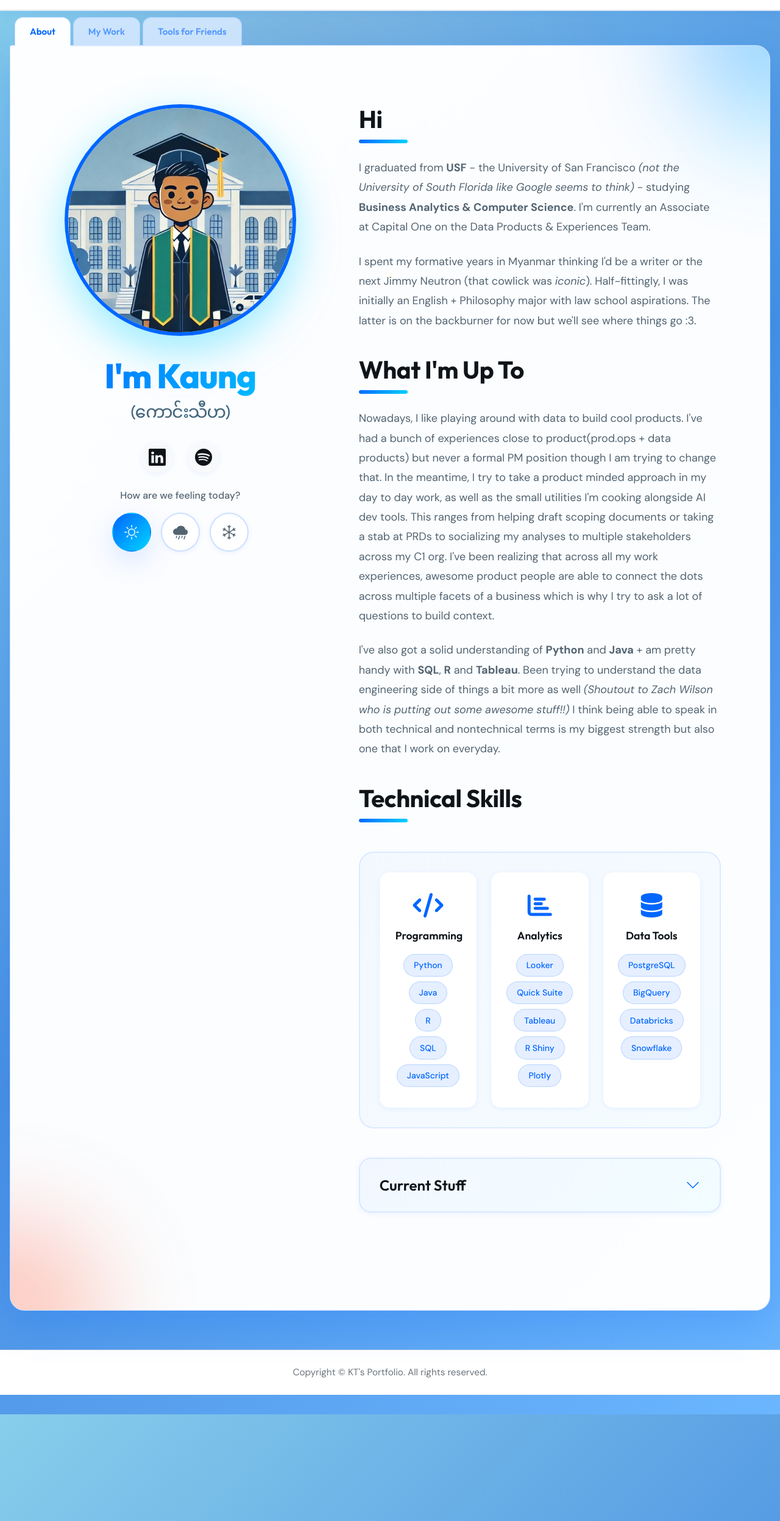
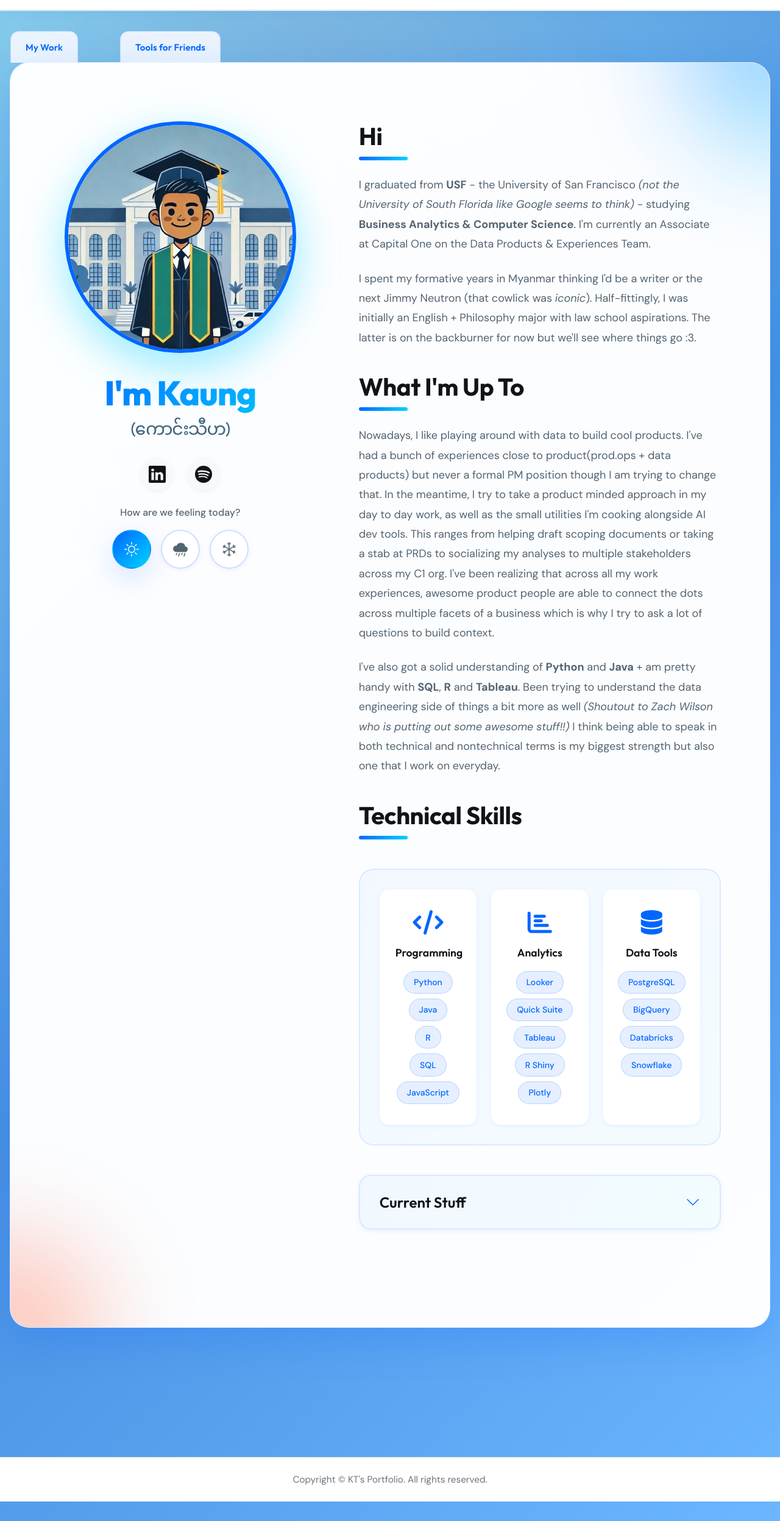
Before and after one commit to kaungthiha/kaungthiha.github.io, a Jekyll site: the page built from index.html, in a window 1280 px wide. Shown: the whole page at 61% size. Built offline with Jekyll 4.4.1, drawn with Linux system fonts in a browser that asks for light colours; the list of posts is cut into pages by our own code.

Commit message:
Revert "tab fix v3"
This reverts commit 48564c47372f2bdeb88c839997fe028c76c35e7d.

```diff
--- a/assets/css/landing.css
+++ b/assets/css/landing.css
@@ -143,69 +143,40 @@
   z-index: 1;
 }
 
-/* ── Folder Stack — horizontal tab strip + swappable content panels ── */
+/* ── Folder Stack — hand-of-cards layout ── */
 
+/* Outer wrapper; no extra right padding needed — tabs sit above the card */
 .folder-stack-container {
   max-width: 1400px;
-  margin: 0.5rem auto;
+  margin: 2rem auto;
   padding: 0 1rem;
   position: relative;
   z-index: 1;
   animation: cardReveal 0.8s cubic-bezier(0.34, 1.56, 0.64, 1) backwards;
 }
 
-/* Persistent tab strip — all three tabs always visible at the top */
-.folder-tab-strip {
-  display: flex;
-  gap: 0.25rem;
-  padding: 0 0.5rem;
+/* Stack is the positioning context; height is managed by JS.
+   padding-top reserves the horizontal tab strip above the main card. */
+.folder-stack {
   position: relative;
-  z-index: 2;
+  padding-top: 52px;
+  transition: height 0.45s cubic-bezier(0.4, 0, 0.2, 1);
 }
 
-.folder-tab {
-  height: 48px;
-  padding: 0 1.5rem;
-  background: rgba(218, 234, 255, 0.85);
-  border: 1.5px solid rgba(0, 102, 255, 0.15);
-  border-bottom: none;
-  border-radius: 14px 14px 0 0;
-  font-family: 'Outfit', sans-serif;
-  font-size: 0.9375rem;
-  font-weight: 600;
-  color: rgba(0, 102, 255, 0.6);
-  cursor: pointer;
-  transition: background 0.2s ease, color 0.2s ease;
-  white-space: nowrap;
-  position: relative;
-  bottom: -1.5px; /* overlap the card's top border for a seamless join */
+/* Every card: absolute, full width */
+.folder-card {
+  position: absolute;
+  left: 0;
+  right: 0;
+  border-radius: 32px;
+  border: 1px solid rgba(0, 102, 255, 0.1);
+  overflow: hidden;
+  transition: box-shadow 0.4s ease, background 0.3s ease;
 }
 
-.folder-tab:hover:not(.active) {
-  background: rgba(200, 225, 255, 0.95);
-  color: var(--electric-blue);
-}
-
-.folder-tab.active {
-  background: rgba(255, 255, 255, 0.98);
-  color: var(--electric-blue);
-  border-color: rgba(0, 102, 255, 0.2);
-}
-
-/* Cards — normal flow; only data-order="1" is visible */
-.folder-card {
-  border-radius: 4px 24px 24px 24px;
-  border: 1.5px solid rgba(0, 102, 255, 0.2);
-  background: rgba(255, 255, 255, 0.98);
-  box-shadow: var(--shadow-xl);
-  overflow: hidden;
-  position: relative;
-  z-index: 1;
-}
-
-/* Atmospheric blur accents */
-.folder-card::before,
-.folder-card::after {
+/* Atmospheric blur accents on the front card only */
+.folder-card[data-order="1"]::before,
+.folder-card[data-order="1"]::after {
   content: '';
   position: absolute;
   width: 300px;
@@ -216,20 +187,94 @@
   pointer-events: none;
   animation: float 8s ease-in-out infinite;
 }
-.folder-card::before { top: -150px; right: -150px; background: var(--gradient-primary); }
-.folder-card::after  { bottom: -150px; left: -150px; background: var(--gradient-accent); animation-delay: 4s; }
+.folder-card[data-order="1"]::before {
+  top: -150px; right: -150px;
+  background: var(--gradient-primary);
+  animation-delay: 0s;
+}
+.folder-card[data-order="1"]::after {
+  bottom: -150px; left: -150px;
+  background: var(--gradient-accent);
+  animation-delay: 4s;
+}
 
-.folder-card[data-order="1"] { display: block; }
-.folder-card:not([data-order="1"]) { display: none; }
+/* Order 1 — front card, sits below the tab strip */
+.folder-card[data-order="1"] {
+  top: 52px;
+  z-index: 30;
+  background: rgba(255, 255, 255, 0.98);
+  box-shadow: var(--shadow-xl);
+  cursor: default;
+}
 
-/* Fade content in when a card becomes active */
-.folder-card[data-order="1"] .folder-body { animation: fadeInUp 0.35s ease-out; }
+/* Order 2 & 3 — inactive: only the horizontal tab label is shown,
+   card body is hidden, no background behind the tab area.
+   overflow: visible lets the peek-label render even though the card has 0 in-flow height. */
+.folder-card[data-order="2"],
+.folder-card[data-order="3"] {
+  top: 0;
+  background: transparent;
+  border-color: transparent;
+  box-shadow: none;
+  cursor: pointer;
+  z-index: 20;
+  overflow: visible;
+  min-height: 52px;
+}
+.folder-card[data-order="3"] { z-index: 10; }
 
-/* Content area */
+/* Horizontal tab label — sits in the 52px strip above the main card */
+.folder-peek-label {
+  position: absolute;
+  top: 0;
+  height: 52px;
+  display: inline-flex;
+  align-items: center;
+  padding: 0 1.5rem;
+  background: rgba(243, 248, 255, 0.92);
+  border-radius: 14px 14px 0 0;
+  border: 1.5px solid rgba(0, 102, 255, 0.15);
+  border-bottom: none;
+  white-space: nowrap;
+  z-index: 2;
+  transition: background 0.2s ease, transform 0.2s ease;
+}
+
+.folder-peek-label span {
+  font-family: 'Outfit', sans-serif;
+  font-size: 0.9375rem;
+  font-weight: 600;
+  color: var(--electric-blue);
+  letter-spacing: 0.01em;
+}
+
+/* Tab horizontal positions — set via data-tabpos by JS */
+[data-tabpos="1"] .folder-peek-label { left: 0; }
+[data-tabpos="2"] .folder-peek-label { left: 180px; }
+
+.folder-card:not([data-order="1"]) .folder-peek-label:hover {
+  background: rgba(0, 102, 255, 0.08);
+  transform: translateY(-3px);
+}
+
+/* Hide label on front card */
+.folder-card[data-order="1"] .folder-peek-label { display: none; }
+
+/* Content area inside each card */
 .folder-body {
   padding: 3rem;
   position: relative;
   z-index: 1;
+}
+
+/* Inactive cards show only their peek strip — body is hidden */
+.folder-card:not([data-order="1"]) .folder-body {
+  display: none;
+}
+
+/* Fade content in when a card becomes active */
+.folder-card[data-order="1"] .folder-body {
+  animation: fadeInUp 0.35s ease-out;
 }
 
 /* My Work placeholder */
@@ -277,9 +322,42 @@
   }
 }
 
+/* Animated corner accents */
+.main-content-card::before,
+.main-content-card::after {
+  content: '';
+  position: absolute;
+  width: 300px;
+  height: 300px;
+  border-radius: 50%;
+  filter: blur(80px);
+  opacity: 0.4;
+  pointer-events: none;
+  animation: float 8s ease-in-out infinite;
+}
+
+.main-content-card::before {
+  top: -150px;
+  right: -150px;
+  background: var(--gradient-primary);
+  animation-delay: 0s;
+}
+
+.main-content-card::after {
+  bottom: -150px;
+  left: -150px;
+  background: var(--gradient-accent);
+  animation-delay: 4s;
+}
+
 @keyframes float {
   0%, 100% { transform: translate(0, 0) scale(1); }
   50% { transform: translate(20px, -20px) scale(1.1); }
+}
+
+.main-content-card > * {
+  position: relative;
+  z-index: 1;
 }
 
 /* Smooth Scroll Animation */
@@ -1034,11 +1112,16 @@
     padding: 0 0 1rem 0;
   }
 
-  .folder-stack-container { margin: 0.5rem auto; }
+  .folder-stack-container { margin: 1.5rem auto; }
 
-  .folder-card { border-radius: 4px 20px 20px 20px; }
+  .folder-card { border-radius: 20px; }
+  .folder-card[data-order="1"] { border-radius: 0 20px 20px 20px; }
 
-  .folder-tab { height: 44px; padding: 0 1.25rem; font-size: 0.875rem; }
+  .folder-peek-label { padding: 0 1rem; height: 44px; }
+  .folder-stack { padding-top: 44px; }
+  .folder-card[data-order="2"], .folder-card[data-order="3"] { min-height: 44px; }
+
+  [data-tabpos="2"] .folder-peek-label { left: 150px; }
 
   .folder-body { padding: 1.5rem 1rem; }
 
@@ -1087,12 +1170,16 @@
     padding: 0 0 0.5rem 0;
   }
 
-  .folder-stack-container { margin: 0.25rem auto; padding: 0 0.5rem; }
+  .folder-stack-container { margin: 1rem auto; padding: 0 0.5rem; }
 
-  .folder-card { border-radius: 4px 16px 16px 16px; }
+  .folder-card { border-radius: 16px; }
+  .folder-card[data-order="1"] { border-radius: 0 16px 16px 16px; }
 
-  .folder-tab { height: 40px; padding: 0 1rem; font-size: 0.8125rem; }
-  .folder-tab-strip { padding: 0 0.25rem; }
+  .folder-peek-label { padding: 0 0.875rem; height: 40px; font-size: 0.8125rem; }
+  .folder-stack { padding-top: 40px; }
+  .folder-card[data-order="2"], .folder-card[data-order="3"] { min-height: 40px; }
+
+  [data-tabpos="2"] .folder-peek-label { left: 130px; }
 
   .folder-body { padding: 1rem; }
 
--- a/index.html
+++ b/index.html
@@ -5,21 +5,18 @@
 ---
 
 <!--
-  Brief: Three content panels behind a persistent horizontal tab strip.
-  Clicking a tab sets data-order="1" on that card (visible) and "2" on the rest (hidden).
-  JS at the bottom handles tab activation and active-class toggling.
+  Brief: Three folder-cards stacked like a hand of playing cards.
+  data-order="1" is the front card (active); 2 and 3 peek from behind on the right.
+  Clicking an inactive card promotes it to order 1. JS at the bottom manages
+  order re-assignment and syncs the stack height to the visible card.
 -->
 
 <div class="folder-stack-container">
+  <div class="folder-stack">
 
-  <div class="folder-tab-strip">
-    <button class="folder-tab" data-folder="about">About</button>
-    <button class="folder-tab" data-folder="work">My Work</button>
-    <button class="folder-tab" data-folder="tools">Tools for Friends</button>
-  </div>
-
-  <!-- About -->
+    <!-- About (front by default) -->
     <div class="folder-card" data-folder="about" data-order="1">
+      <div class="folder-peek-label"><span>About</span></div>
       <div class="folder-body">
 
         <section class="hero-bio-section">
@@ -174,7 +171,8 @@
     </div>
 
     <!-- My Work -->
-  <div class="folder-card" data-folder="work" data-order="2">
+    <div class="folder-card" data-folder="work" data-order="2" data-tabpos="1">
+      <div class="folder-peek-label"><span>My Work</span></div>
       <div class="folder-body">
         <section class="placeholder-section">
           <div class="placeholder-inner">
@@ -187,7 +185,8 @@
     </div>
 
     <!-- Tools for Friends -->
-  <div class="folder-card" data-folder="tools" data-order="3">
+    <div class="folder-card" data-folder="tools" data-order="3" data-tabpos="2">
+      <div class="folder-peek-label"><span>Tools for Friends</span></div>
       <div class="folder-body">
         <div class="tools-grid">
           <div class="tool-card">
@@ -203,19 +202,43 @@
     </div>
 
   </div>
+</div>
 
 <script>
-  // Tab strip — clicking a tab sets it active and swaps the visible card
+  // Folder stack — promotes clicked card to front, re-orders the others, syncs height
   (function () {
-    const tabs = Array.from(document.querySelectorAll('.folder-tab'));
+    const stack = document.querySelector('.folder-stack');
     const cards = Array.from(document.querySelectorAll('.folder-card'));
+    const folders = cards.map(c => c.dataset.folder);
+    let active = 'about';
+
+    const TAB_H = 52; // must match .folder-stack padding-top in CSS
+
+    function syncHeight() {
+      const front = document.querySelector('[data-order="1"]');
+      stack.style.height = (TAB_H + front.scrollHeight) + 'px';
+    }
 
     function activate(target) {
-      tabs.forEach(t => t.classList.toggle('active', t.dataset.folder === target));
-      cards.forEach(c => { c.dataset.order = c.dataset.folder === target ? '1' : '2'; });
+      if (target === active) return;
+      active = target;
+      // Re-assign order and tab positions; inactive tabs keep folder sequence order
+      const inactive = folders.filter(f => f !== target);
+      document.querySelector(`[data-folder="${target}"]`).dataset.order = '1';
+      document.querySelector(`[data-folder="${target}"]`).removeAttribute('data-tabpos');
+      inactive.forEach((f, i) => {
+        const el = document.querySelector(`[data-folder="${f}"]`);
+        el.dataset.order = String(i + 2);
+        el.dataset.tabpos = String(i + 1);
+      });
+      setTimeout(syncHeight, 30);
     }
 
-    tabs.forEach(t => t.addEventListener('click', () => activate(t.dataset.folder)));
-    activate('about');
+    // Only inactive cards are clickable (active card click is a no-op via activate guard)
+    cards.forEach(card => card.addEventListener('click', () => activate(card.dataset.folder)));
+
+    // Initial height sync — run after layout paint so scrollHeight is accurate
+    requestAnimationFrame(syncHeight);
+    window.addEventListener('resize', syncHeight);
   }());
 </script>
```
Lines whose indentation alone changed are shown as unchanged.
